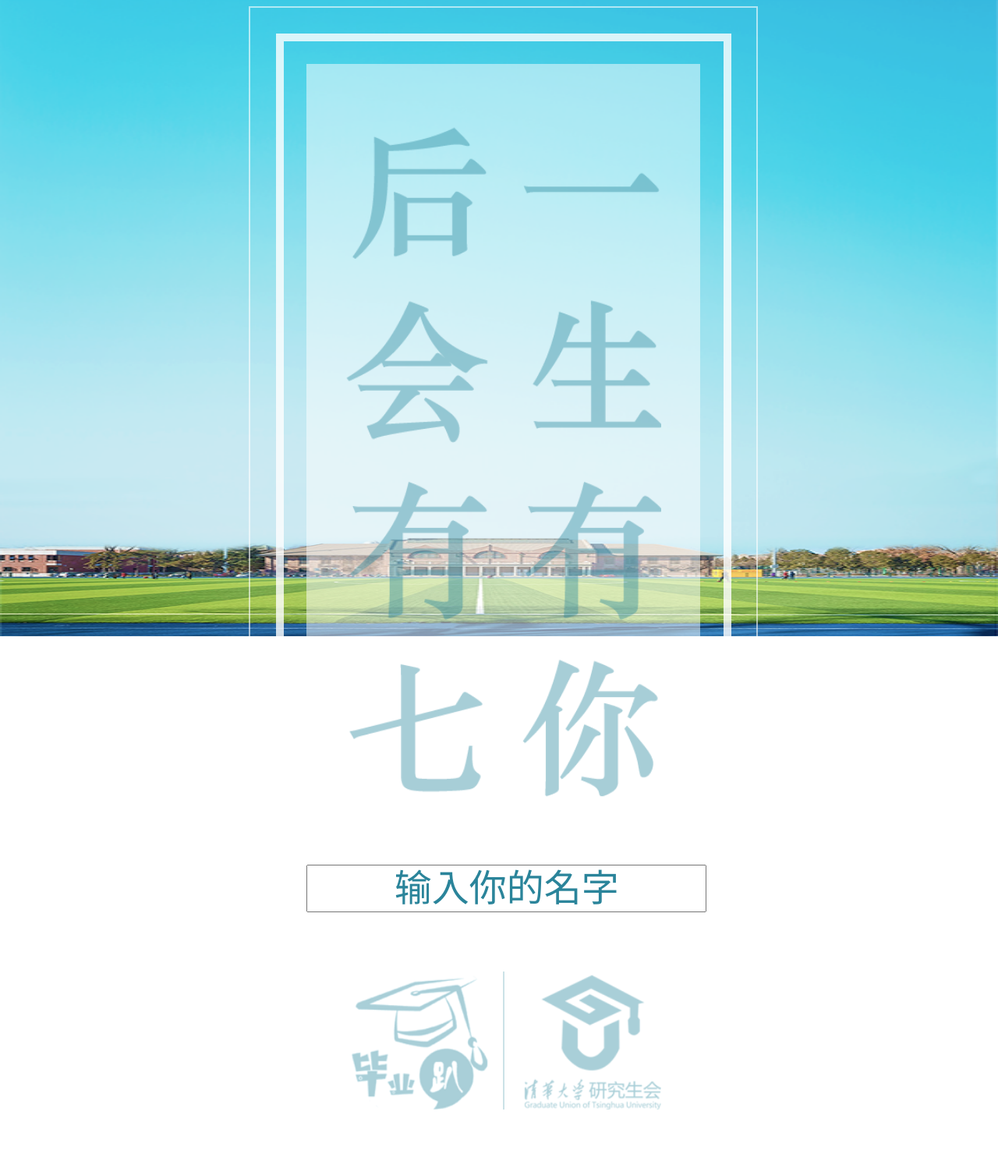
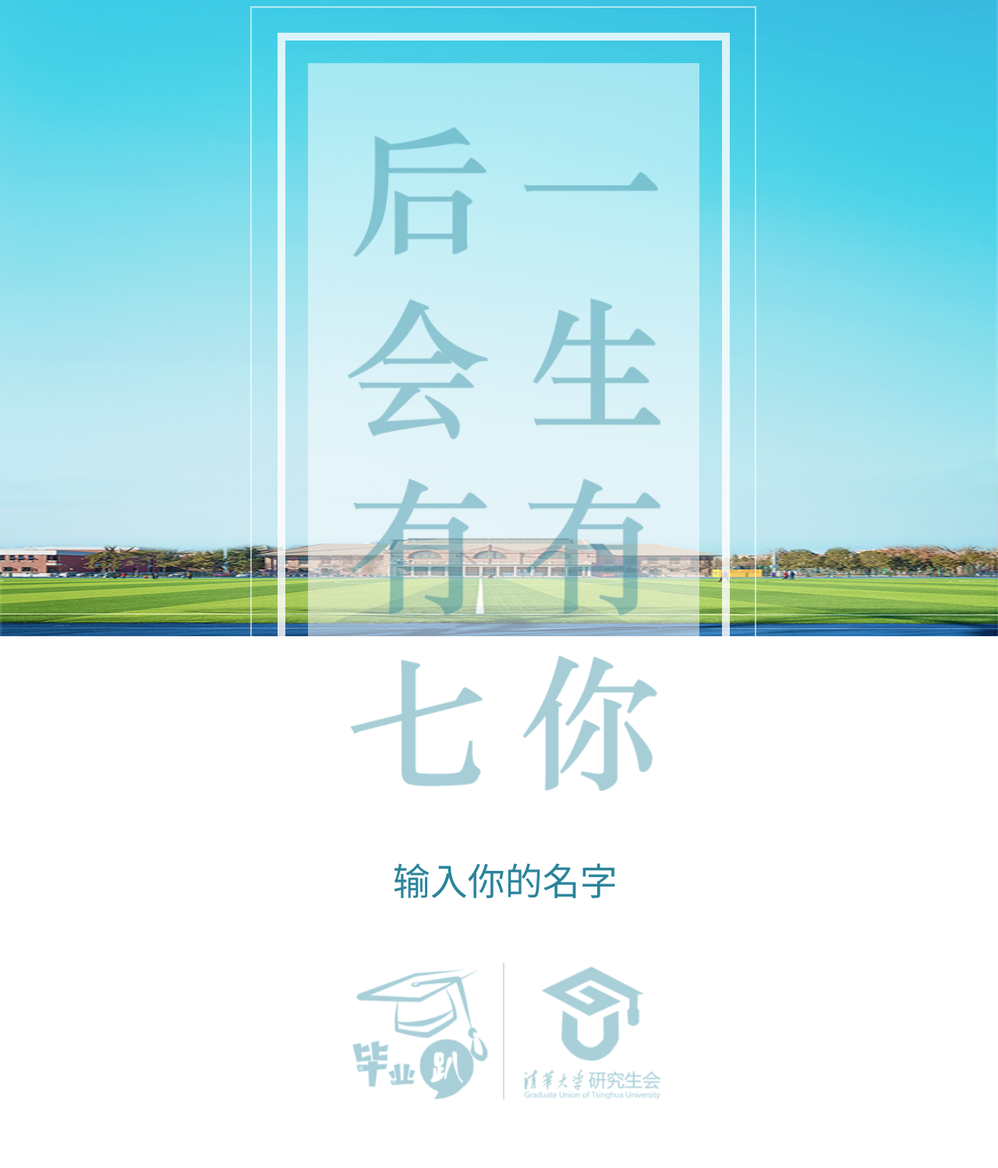
Before and after one commit to weixiao-huang/Flask-Scaffold, a Flask app: page / in a window 1280 px wide. Shown: the top 1498 px of the page at 78% size. After the commit the page ends 1410 px from the top, so only its background shows below. Run offline with Flask 2, Linux system fonts and the light colour scheme.

Commit message:
change styles

```diff
--- a/static/css/base.css
+++ b/static/css/base.css
@@ -33,11 +33,18 @@ body::after {
   background: rgba(255, 255, 255, 0.5);
 }
 
+.form {
+  width: 100%;
+  background: white;
+}
+
 .wrap-inner__input {
   width: 100%;
   text-align: center;
   font-size: 3rem;
   outline: none;
+  border: none;
+  background: transparent;
 }
 
 img {
```
